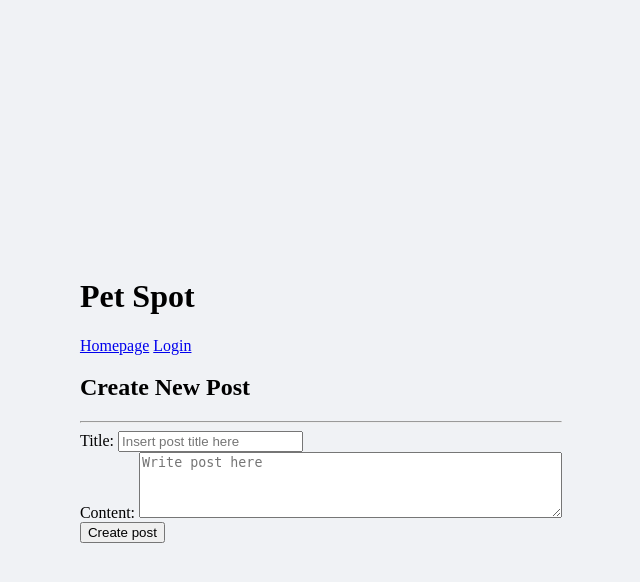
After one commit to JR728/Petspot, a Node project: template views/create-post.handlebars in a window 1280 px wide. The commit adds this page. Shown: the top 582 px of the page, without its empty margins (319-959 px from the left). Run offline with Node 20 templates, Linux system fonts and the light colour scheme; the template is opened without the code that fills it, so the values that code supplies are empty; some libraries are stand-ins or nearby versions.

Commit message:
User can write new post and view that post on dashboard and in homepage feed.

```diff
--- a/public/js/createpost.js
+++ b/public/js/createpost.js
@@ -1,14 +1,14 @@
-async function newFormHandler(event) {
+async function postFormHandler(event) {
     event.preventDefault();
 
-    const title = document.querySelector('input[name="post-title"]').value;
-    const post_content = document.querySelector('input[name="post-content"]').value;
+    const title = document.querySelector('#post-title').value.trim();
+    const postContent = document.querySelector('#post-content').value.trim();
 
-    const response = await fetch(`/api/posts`, {
+    const response = await fetch('/api/posts/create', {
       method: 'POST',
       body: JSON.stringify({
         title,
-        post_content
+        postContent
       }),
       headers: {
         'Content-Type': 'application/json'
@@ -22,4 +22,4 @@ async function newFormHandler(event) {
     }
   }
 
-  document.querySelector('form.new-post-form').addEventListener('submit', newFormHandler);
+  document.querySelector('.new-post-form').addEventListener('submit', postFormHandler);
--- /dev/null
+++ b/views/create-post.handlebars
@@ -0,0 +1,24 @@
+<section>
+
+  {{!-- <a href="/dashboard" class="nav"> &larr; Back to Dashboard</a> Not needed. This is in dashboard.handlebars --}}
+  <h2 class="title">Create New Post</h2>
+  <hr>
+
+  <form class="new-post-form">
+
+    <div>
+      <label for="post-title">Title:</label>
+      <input class="title-input" type="text" placeholder="Insert post title here" id="post-title" />
+    </div>
+
+    <div>
+      <label for="post-content">Content:</label>
+      <textarea rows="4" cols="50" placeholder="Write post here" id="post-content"></textarea>
+    </div>
+
+    <button type="submit" class="button">Create post</button>
+
+  </form>
+</section>
+
+<script src="/js/createPost.js"></script>
--- a/views/dashboard.handlebars
+++ b/views/dashboard.handlebars
@@ -1,5 +1,5 @@
 <div class="nav">
-    <a href="/dashboard/create/"><button id="create-post" class="btn">Create Post</button></a>
+    {{!-- <a href="/dashboard/create/"><button id="create-post" class="btn">Create Post</button></a> --}}
 
     <h2 class="title">Dashboard: Your Posts</h2><hr>
     {{#if posts.length}}
--- a/views/layouts/main.handlebars
+++ b/views/layouts/main.handlebars
@@ -15,8 +15,8 @@
             {{#if loggedIn}}
             <a href="/" class="navbar-item">Homepage</a>
             <a href="/dashboard" class="navbar-item">Dashboard</a>
-            <a href="/dashboard/create" class="navbar-item">Create Post</a> {{!-- Isaiah working on. --}}
-            <button id="logout" class="button">Logout</button>
+            <a href="/dashboard/create" class="navbar-item">Write New Post</a>
+            <button id="logout" class="button">Logout</button> {{!-- Button should be spaced out to the right. --}}
             {{else}}
             <a href="/" class="navbar-item">Homepage</a>
             <a href="/login" class="button">Login</a>
--- a/views/login.handlebars
+++ b/views/login.handlebars
@@ -3,7 +3,8 @@
 <div class="login-container">
 
     <div class="logo">
-        <img src="{{ logoSrc }}" alt="Your Logo">
+        {{!-- <img src="/pet spot.png" alt="Pet Spot Logo"> --}}
+        {{!-- <img src="{{ logoSrc }}" alt="Pet Spot Logo"> --}}
     </div>
 
     <h2>Login</h2> {{! Login only needs username and password: }}
```
Also changed, not shown: controllers/api/postRoutes.js (+4 -3 lines), controllers/dashboardRoutes.js (+2 -7 lines), views/createpost.handlebars (deleted, +0 -18 lines).
